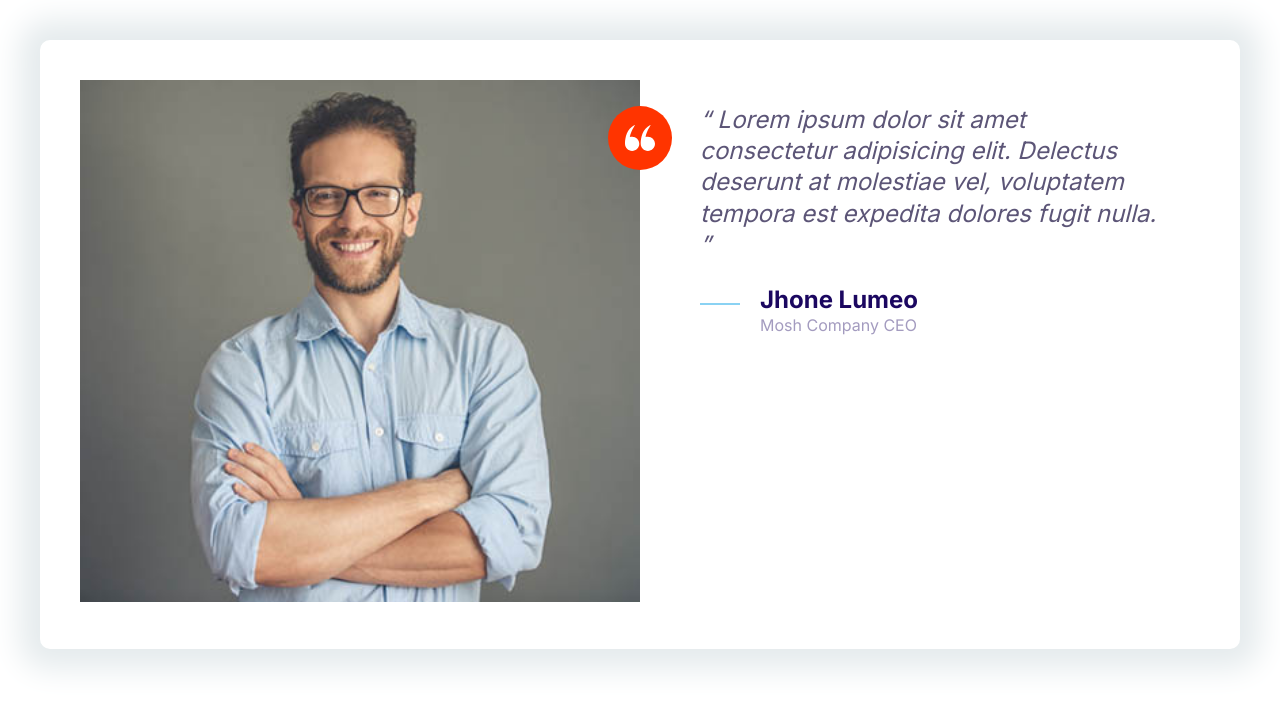
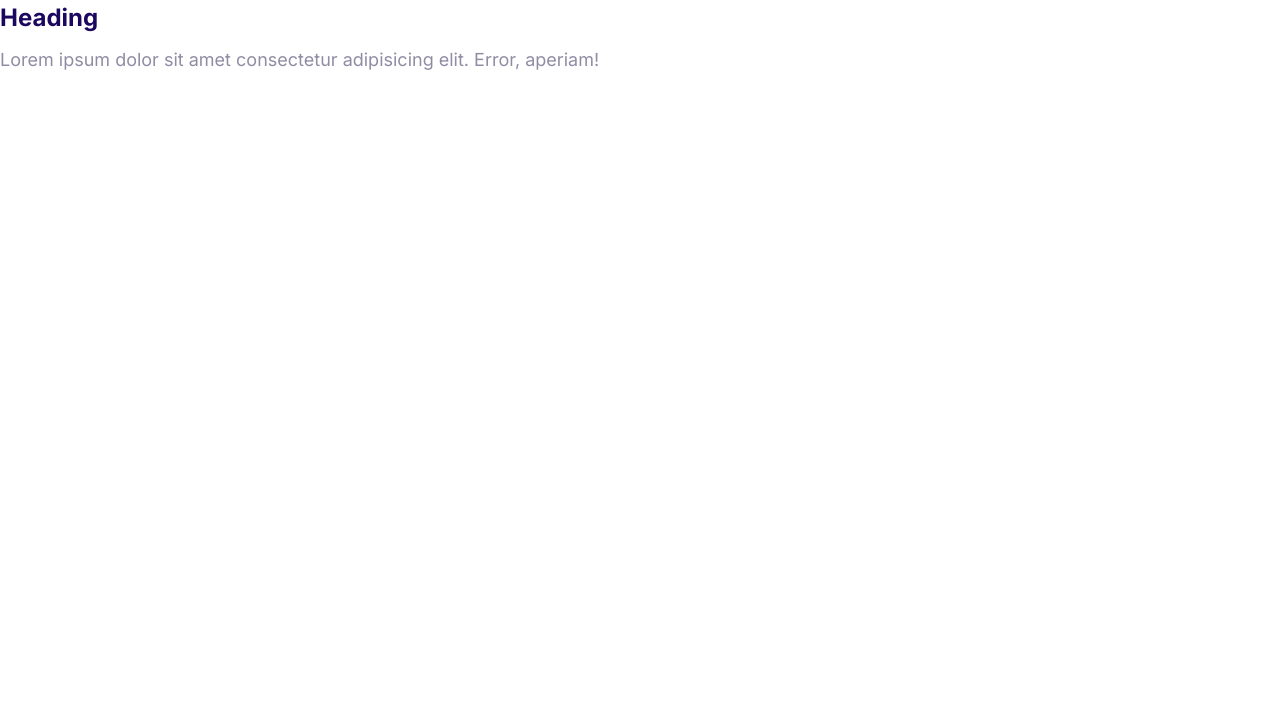
Before and after one commit to AwaisnBhatti/Moshify, a plain HTML site: page index.html in a window 1280 px wide. Drawn offline with Linux system fonts and the light colour scheme.

Commit message:
Building the collapsible component.

```diff
--- a/css/styles.css
+++ b/css/styles.css
@@ -494,3 +494,35 @@ a {
     font-size: 2.4rem;
   }
 }
+
+/* Collapsibles */
+
+.collapsible__header {
+  display: flex;
+  justify-content: space-between;
+}
+
+.collapsible__heading {
+  margin-top: 0;
+}
+
+.collapsible .collapsible__chevron {
+  transform: rotate(-90deg);
+  transition: transform 0.13s;
+}
+
+.collapsible--expanded .collapsible__chevron {
+  transform: rotate(0);
+}
+
+.collapsible__content {
+  max-height: 0;
+  opacity: 0;
+  overflow: hidden;
+  transition: all 0.3s;
+}
+
+.collapsible--expanded .collapsible__content {
+  max-height: 100vh;
+  opacity: 1;
+}
--- a/index.html
+++ b/index.html
@@ -15,35 +15,20 @@
     <link rel="stylesheet" href="css/styles.css" />
   </head>
   <body>
-    <div class="card testimonial">
-      <div class="grid grid--1x2">
-        <div class="testimonial__image">
-          <img src="images/testimonial.jpg" alt="A happy smilling customer" />
-          <span class="icon-container icon-container--accent">
-            <svg class="icon icon--white icon--small">
-              <use xlink:href="images/sprite.svg#quotes"></use>
-            </svg>
-          </span>
-        </div>
-        <blockquote class="quote">
-          <p class="quote__text">
-            Lorem ipsum dolor sit amet consectetur adipisicing elit. Delectus
-            deserunt at molestiae vel, voluptatem tempora est expedita dolores
-            fugit nulla.
-          </p>
-          <div class="media">
-            <div class="media__image">
-              <svg class="icon icon--primary quote__line">
-                <use xlink:href="images/sprite.svg#line"></use>
-              </svg>
-            </div>
-            <div class="media__body">
-              <h3 class="media__title quote__author">Jhone Lumeo</h3>
-              <p class="quote__organization">Mosh Company CEO</p>
-            </div>
-          </div>
-        </blockquote>
+    <div class="collapsible collapsible--expanded">
+      <header class="collapsible__header">
+        <h3 class="collapsible__heading">Heading</h3>
+        <svg class="icon icon--white collapsible__chevron">
+          <use xlink:href="images/sprite.svg#chevron"></use>
+        </svg>
+      </header>
+      <div class="collapsible__content">
+        <p>
+          Lorem ipsum dolor sit amet consectetur adipisicing elit. Error,
+          aperiam!
+        </p>
       </div>
     </div>
+    <script src="js/main.js"></script>
   </body>
 </html>
--- /dev/null
+++ b/js/main.js
@@ -0,0 +1,6 @@
+const collapsibles = document.querySelectorAll(".collapsible");
+collapsibles.forEach((item) =>
+  item.addEventListener("click", function () {
+    this.classList.toggle("collapsible--expanded");
+  })
+);
```
Also changed, not shown: components/collapsibles.html (added, +13 -0 lines), images/sprite.svg.
